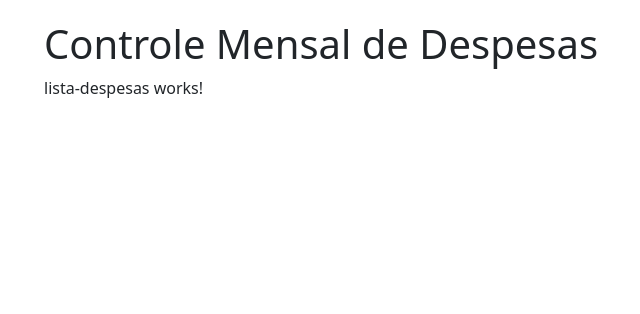
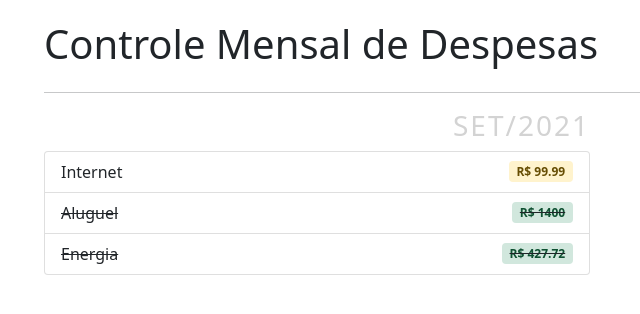
Before and after one commit to dcodifica/despesas-mensais-angular, an Angular app: page /despesas in a window 1280 px wide. Shown: the top 314 px of the page, without its empty margins (38-678 px from the left). Built offline with nearby package versions, Linux system fonts and the light colour scheme.

Commit message:
Criada estrutura básica da tela de listagem de despesas do mês.

```diff
--- a/src/app/app.component.html
+++ b/src/app/app.component.html
@@ -4,5 +4,6 @@
       <h1>Controle Mensal de Despesas</h1>
     </div>
   </div>
+  <hr>
   <router-outlet></router-outlet>
 </div>
--- a/src/app/components/lista-despesas/lista-despesas.component.css
+++ b/src/app/components/lista-despesas/lista-despesas.component.css
@@ -0,0 +1,9 @@
+.li-despesa-paga {
+    text-decoration: line-through;
+}
+
+.titulo-mes-ano {
+    text-align: right;
+    color: lightgrey;
+    letter-spacing: 2px;
+}
--- a/src/app/components/lista-despesas/lista-despesas.component.html
+++ b/src/app/components/lista-despesas/lista-despesas.component.html
@@ -1 +1,19 @@
-<p>lista-despesas works!</p>
+<div class="row">
+    <div class="col-xs-12 col-md-6 titulo-mes-ano">
+        <h3>{{ mesAtual }}</h3>
+    </div>
+</div>
+<div class="row">
+    <div class="col-xs-12 col-md-6">
+        <ul class="list-group">
+            <li *ngFor="let despesa of despesas" [ngClass]="{ 'li-despesa-paga': despesa.paga == true }"
+                class="list-group-item d-flex justify-content-between align-items-center">
+                {{ despesa.nome }}
+                <span [ngClass]="{ 'alert-success': despesa.paga == true, 'alert-warning': despesa.paga == false }"
+                    class="badge badge-pill">
+                    R$ {{ despesa.valor }}
+                </span>
+            </li>
+        </ul>
+    </div>
+</div>
--- a/src/app/components/lista-despesas/lista-despesas.component.ts
+++ b/src/app/components/lista-despesas/lista-despesas.component.ts
@@ -1,3 +1,5 @@
+import { Despesa } from './../../shared/despesa';
+import { DespesasService } from './../../services/despesas.service';
 import { Component, OnInit } from '@angular/core';
 
 @Component({
@@ -6,10 +8,12 @@ import { Component, OnInit } from '@angular/core';
   styleUrls: ['./lista-despesas.component.css']
 })
 export class ListaDespesasComponent implements OnInit {
+  despesas!: Despesa[];
+  mesAtual: string = 'SET/2021';
 
-  constructor() { }
+  constructor(private despesasService: DespesasService) { }
 
   ngOnInit(): void {
+    this.despesas = this.despesasService.getDespesas();
   }
-
 }
--- /dev/null
+++ b/src/app/services/despesas.service.ts
@@ -0,0 +1,19 @@
+import { Injectable } from '@angular/core';
+import { Despesa } from '../shared/despesa';
+
+@Injectable({
+  providedIn: 'root'
+})
+export class DespesasService {
+  private despesas: Despesa[] = [
+    { id: '1', nome: 'Internet', valor: 99.99, paga: false },
+    { id: '0', nome: 'Aluguel', valor: 1400.00, paga: true },
+    { id: '2', nome: 'Energia', valor: 427.72, paga: true }
+  ];
+
+  constructor() { }
+
+  getDespesas(): Despesa[] {
+    return this.despesas.slice();
+  }
+}
--- /dev/null
+++ b/src/app/shared/despesa.ts
@@ -0,0 +1,6 @@
+export interface Despesa {
+    id: string;
+    nome: string;
+    valor: number;
+    paga: boolean;
+}
```
